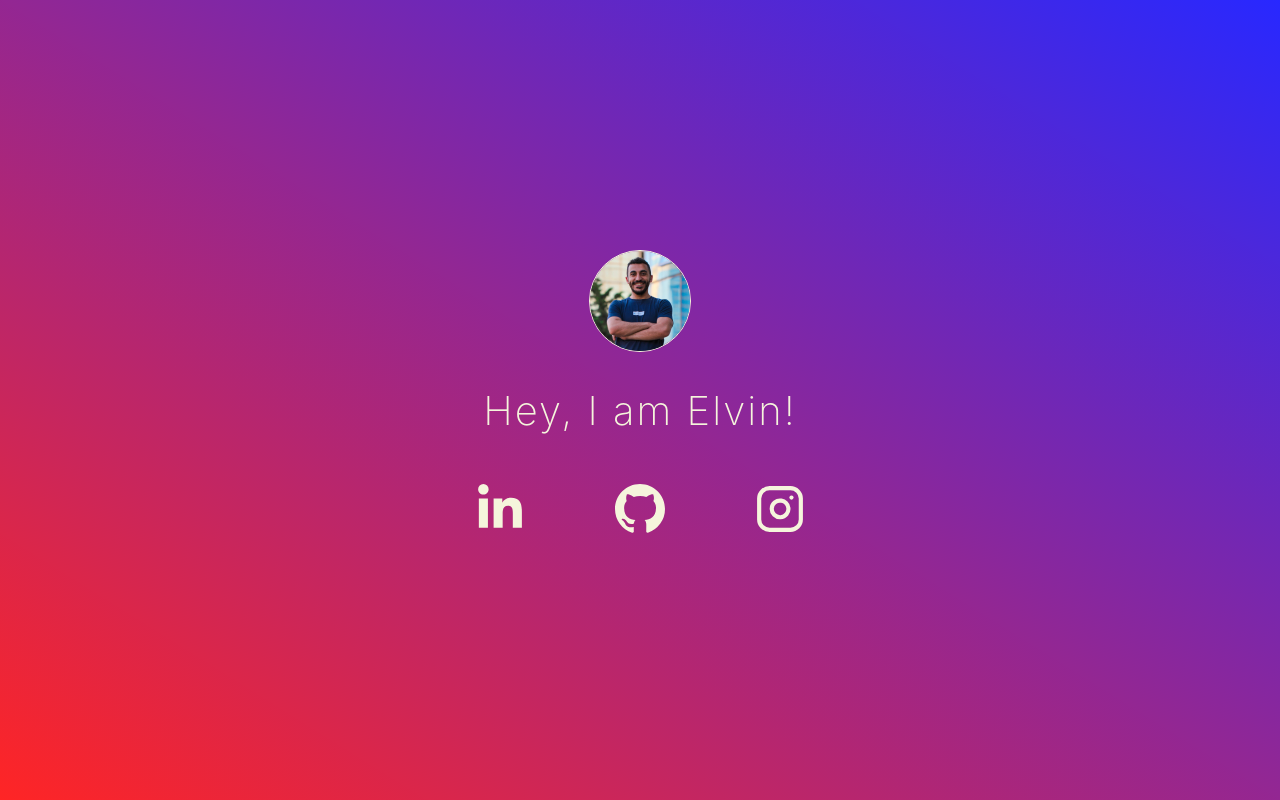
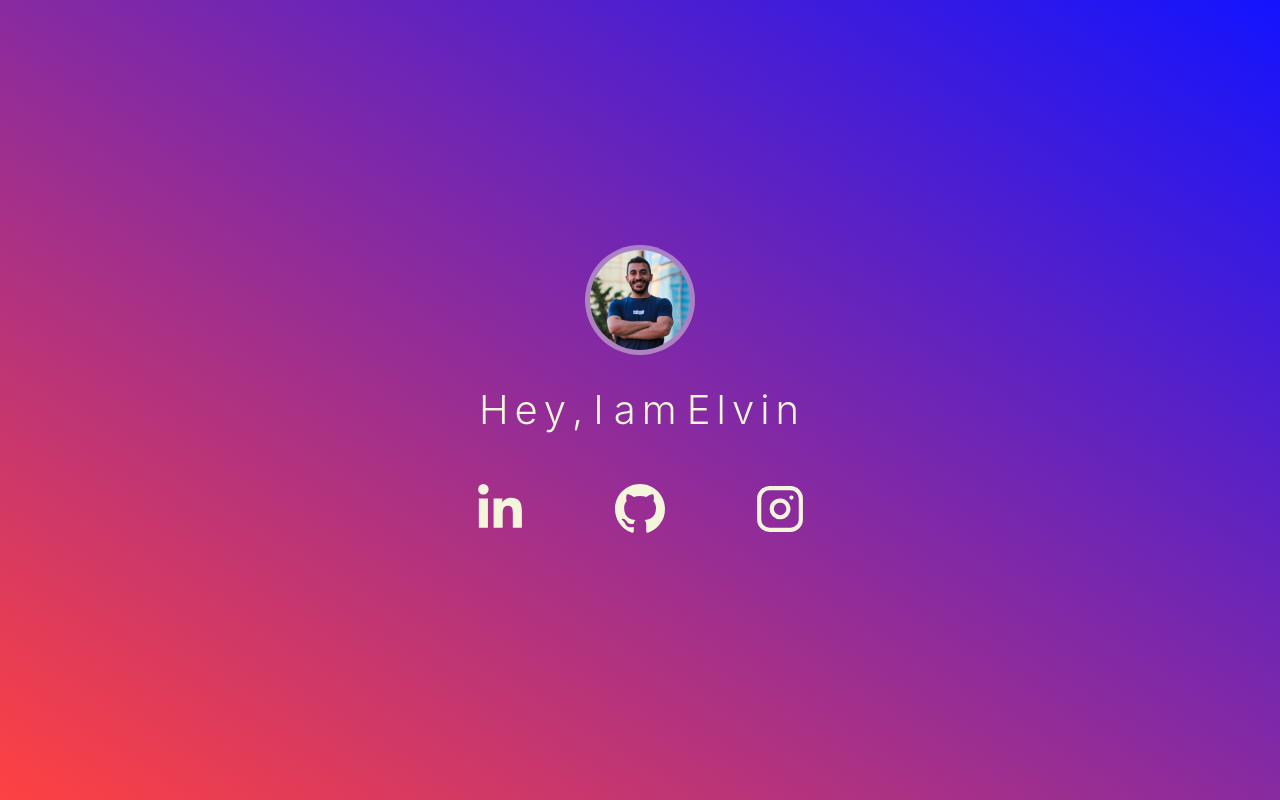
Before and after one commit to shahsuvarli/portfolio, a React (Create React App) app: page / in a window 1280 px wide. Built offline with nearby package versions, Linux system fonts and the light colour scheme.

Commit message:
animation added

```diff
--- a/src/components/Profile.js
+++ b/src/components/Profile.js
@@ -5,10 +5,15 @@ import { socials } from "../assets/json/socials";
 import SocialIcon from "./SocialIcon";
 
 function Profile() {
+  const message = "Hey, I am Elvin";
   return (
     <header className="profile-container">
-      <img src={profile} className="profile-img" alt="hey" />
-      <span className="header-text">Hey, I am Elvin!</span>
+      <img draggable={false} src={profile} className="profile-img" alt="hey" />
+      <span className="header-text">
+        {message.split("").map((letter) => (
+          <span className="letter">{letter}</span>
+        ))}
+      </span>
       <ul className="social-icons">
         {socials.map((social) => {
           return <SocialIcon social={social} key={social.id} />;
--- a/src/styles/App.css
+++ b/src/styles/App.css
@@ -1,6 +1,10 @@
 .App {
   /* background-color: #0f234cda; */
-  background: linear-gradient(to top right, rgba(255, 0, 0, 0.854), rgba(0, 0, 255, 0.842));
+  background: linear-gradient(
+    to top right,
+    rgba(255, 0, 0, 0.745),
+    rgba(0, 0, 255, 0.924)
+  );
   height: 100vh;
   width: 100%;
   display: flex;
@@ -15,3 +19,32 @@ li {
 li:hover {
   transform: rotate(360deg);
 }
+
+.letter {
+  display: inline-block;
+  transition: all 1s ease-in-out;
+  margin: 0 2px;
+  font-weight: 300;
+}
+
+@keyframes bounce {
+  0% {
+  }
+  20% {
+    transform: scaleX(2);
+    transform: scaleY(0.5);
+  }
+  60% {
+    transform: scaleX(5);
+    /* transform: scaleY(0.1); */
+  }
+  100% {
+    transform: scaleX(1);
+    transform: scaleY(1);
+  }
+}
+
+.letter:hover {
+  cursor: pointer;
+  animation: bounce 1s ease-in-out;
+}
--- a/src/styles/profile.css
+++ b/src/styles/profile.css
@@ -12,7 +12,14 @@
   width: 100px;
   border-radius: 50%;
   object-fit: cover;
-  border: 1px solid beige;
+  /* border: 1px solid beige; */
+  box-shadow: 0 0 0px 5px rgba(224, 220, 220, 0.5);
+  background-color: rebeccapurple;
+  transition: all 0.5s ease-in-out;
+}
+
+img:hover {
+  box-shadow: 0 0 200px 150px rgba(224, 220, 220, 0.5);
 }
 
 .header-text {
@@ -20,6 +27,11 @@
   font-size: 40px;
   color: beige;
   letter-spacing: 2px;
+  display: flex;
+  justify-content: center;
+  align-items: center;
+  width: 300px;
+  height: 100px;
 }
 
 .social-icons {
```
